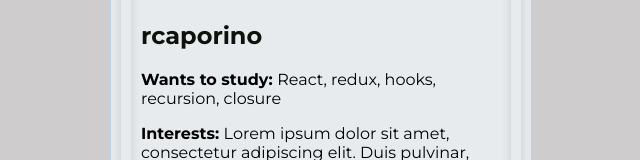
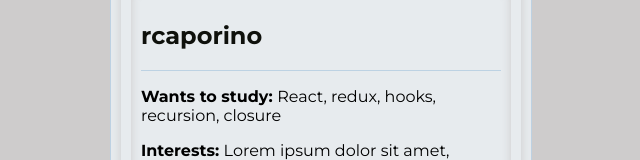
Before and after one commit to weilanc-gmail-com/axolotl, a React app: page /home in a window 1280 px wide. Shown: the part 411-571 px from the top of the page, without its empty margins (319-959 px from the left). Built offline with nearby package versions, Linux system fonts and the light colour scheme.

Commit message:
Set cookies to prevent state reloading

```diff
--- a/client/App.jsx
+++ b/client/App.jsx
@@ -6,11 +6,12 @@
 import Profile from './pages/Profile.jsx';
 import Matches from './pages/Matches.jsx';
 
-const App = () => {
+const App = React.memo(() => {
   const [user, setUser] = useState('');
+  console.log('APP');
 
   const handleSetUser = (username) => {
-    setUser(username);
+    setUser((prevUsername)=> prevUsername = username);
   };
 
   return (
@@ -29,12 +30,12 @@
           <Matches user={user} />
         </Route>
         <Route path='/'>
-          <Login handleSetUser={handleSetUser} />
+          <Login handleSetUser={handleSetUser} user={user}/>
         </Route>
       </Switch>
     </div>
   );
-};
+});
 
 // function Home() {
 //   return <h2>Home</h2>;
--- a/client/components/UserCard.jsx
+++ b/client/components/UserCard.jsx
@@ -23,6 +23,7 @@
         <img src={currPotMatch.user_profile.img} alt='profile pic' />
         <div className='cardText'>
           <h2>{currPotMatch.username}</h2>
+          <hr/>
           <p>
             <strong>Wants to study: </strong>
             {currPotMatch.user_profile.skills_to_improve}
--- a/client/pages/login.jsx
+++ b/client/pages/login.jsx
@@ -16,17 +16,18 @@
   }
 };
 
-const Login = (props) => {
-  const { handleSetUser } = props;
-  let token = ''
+const Login = React.memo((props) => {
+  const { handleSetUser} = props;
+  let token = '';
   const { search } = useLocation();
   const code = search;
 
   const getToken = async (code) => {
     try{
+      document.cookie = "logging_in=; expires=Thu, 01 Jan 1970 00:00:00 UTC; path=/;";
       const serverResponse = await fetch(`/login/home${code}`);
       token = await serverResponse.json();
-      console.log(await token);
+      console.log('Token: ', await token);
 
       const getUser = await fetch(`https://api.github.com/user`, {
         headers: {
@@ -34,7 +35,8 @@
         }
       })
       const userResponse = await getUser.json();
-      console.log(await userResponse);
+
+      handleSetUser( await userResponse.login);
 
       props.history.push('/home');
 
@@ -44,7 +46,11 @@
     }
   }
 
-  if(code) getToken(code);
+  const cookies = document.cookie.split('=');
+  console.log(cookies.includes('logging_in'));
+  if(code && cookies.includes('logging_in')) {
+    getToken(code);
+  }
 
   return (
     <div className='mainContainer'>
@@ -57,6 +63,6 @@
       </div>
     </div>
   );
-};
+});
 
 export default withRouter(Login);
--- a/client/sass/combined.scss
+++ b/client/sass/combined.scss
@@ -70,6 +70,12 @@
     margin: 10px;
     padding: 10px;
     box-shadow: inset 0px 0px 10px rgb(204, 203, 203);
+
+    hr {
+      height: 1px;
+      border: none;
+      background-color: $light-border-color;
+    }
 
     h2{
       color: $main-font-color;
--- a/package.json
+++ b/package.json
@@ -21,6 +21,7 @@
   },
   "homepage": "https://github.com/weilanc-gmail-com/axolotl#readme",
   "dependencies": {
+    "cookie-parser": "^1.4.5",
     "cors": "^2.8.5",
     "dotenv": "^8.2.0",
     "express": "^4.17.1",
```
Also changed, not shown: client/pages/Home.jsx (+5 -2 lines), 1 other file (tests, documents, lock files or other folders).
